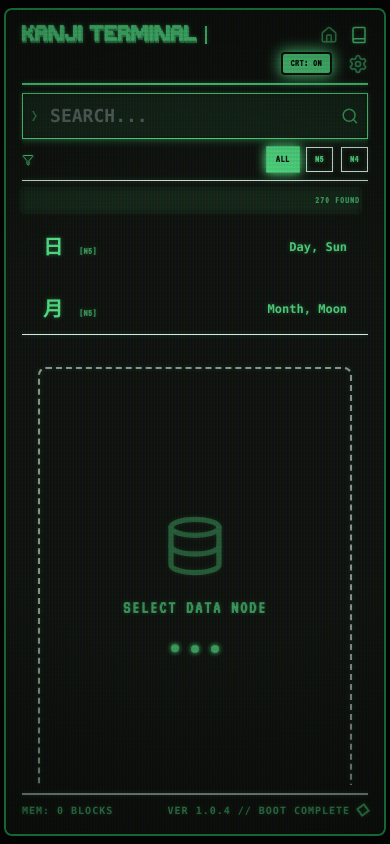
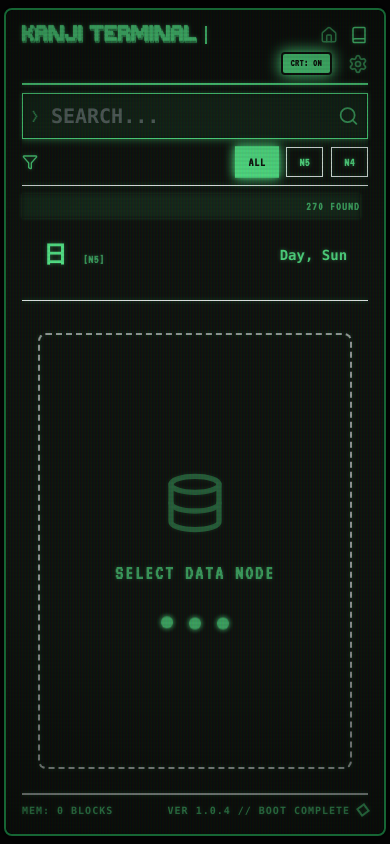
Before and after one commit to Emmjeyyyy/kanji-terminal, a React (Vite) app: page / in a window 390 px wide. Both pictures are taken after a click on the button 359 px from the left and 35 px from the top of the page. Built offline with nearby package versions, Linux system fonts and the light colour scheme.

Commit message:
feat(LearnMode): Adjust layout and styling for better usability
Refine the layout of the LearnMode component to improve responsiveness and visual appeal. This includes adjusting sidebar height on mobile, reducing gap sizes, and enhancing the search input's visual feedback.

```diff
--- a/components/LearnMode.tsx
+++ b/components/LearnMode.tsx
@@ -21,39 +21,39 @@ export const LearnMode: React.FC<LearnModeProps> = ({ progress }) => {
   });
 
   return (
-    <div className="h-full flex flex-col md:flex-row gap-4 md:gap-6 overflow-hidden">
-      {/* Sidebar List - Top on mobile (35% height), Left on desktop (33% width) */}
-      <div className="w-full md:w-1/3 h-[35%] md:h-full flex flex-col border-b md:border-b-0 md:border-r border-current/30 pb-2 md:pb-0 md:pr-4 min-h-0">
+    <div className="h-full flex flex-col md:flex-row gap-4 overflow-hidden">
+      {/* Sidebar List - Top on mobile (30% height), Left on desktop (33% width) */}
+      <div className="w-full md:w-1/3 h-[30%] md:h-full flex flex-col border-b md:border-b-0 md:border-r border-current/30 pb-2 md:pb-0 md:pr-4 min-h-0 shrink-0">
          <div className="mb-2 md:mb-4 flex flex-col gap-2 shrink-0">
-            {/* Improved Search Input */}
+            {/* Search Input */}
             <div className="relative group">
                 <div className="absolute -inset-0.5 bg-[var(--theme-color)] opacity-20 blur-sm transition-opacity group-focus-within:opacity-50"></div>
                 <div className="relative flex items-center bg-black/80 border border-current p-2 md:p-3 group-focus-within:shadow-[0_0_15px_var(--theme-color)] transition-shadow duration-300">
-                    <span className="mr-3 text-lg md:text-xl animate-pulse text-[var(--theme-color)]">{'>'}</span>
+                    <span className="mr-3 text-xl md:text-2xl animate-pulse text-[var(--theme-color)]">{'>'}</span>
                     <input
                         type="text"
                         placeholder="SEARCH..."
-                        className="w-full bg-transparent border-none font-mono text-lg md:text-xl focus:outline-none placeholder:opacity-50 uppercase text-[var(--theme-color)] font-bold"
+                        className="w-full bg-transparent border-none font-mono text-xl md:text-2xl focus:outline-none placeholder:opacity-50 uppercase text-[var(--theme-color)] font-bold"
                         value={searchTerm}
                         onChange={e => setSearchTerm(e.target.value)}
                         spellCheck={false}
                     />
-                    <Search className="w-5 h-5 md:w-6 md:h-6 opacity-70" />
+                    <Search className="w-6 h-6 md:w-7 md:h-7 opacity-70" />
                 </div>
             </div>
 
-            {/* Improved Filter Toggles */}
+            {/* Filter Toggles */}
             <div className="flex items-center justify-between border-b border-current/30 pb-2">
                 <div className="flex items-center gap-2 opacity-90">
-                    <Filter className="w-3 h-3 md:w-4 md:h-4" />
-                    <span className="text-xs uppercase tracking-widest hidden sm:inline font-bold">Filter</span>
+                    <Filter className="w-4 h-4" />
+                    <span className="text-xs md:text-sm uppercase tracking-widest hidden sm:inline font-bold">Filter</span>
                 </div>
                 <div className="flex gap-2">
                     {['ALL', 'N5', 'N4'].map(lvl => (
                         <button
                             key={lvl}
                             onClick={() => setFilterLevel(lvl as any)}
-                            className={`text-[10px] md:text-sm px-2 md:px-4 py-1 border transition-all uppercase duration-200 tracking-wider font-bold ${
+                            className={`text-xs md:text-sm px-3 md:px-4 py-1.5 border transition-all uppercase duration-200 tracking-wider font-bold ${
                                 filterLevel === lvl
                                 ? 'bg-[var(--theme-color)] text-black border-transparent shadow-[0_0_10px_var(--theme-color)] scale-105'
                                 : 'border-current/50 text-current hover:border-[var(--theme-color)] hover:shadow-[0_0_8px_var(--theme-color)] hover:bg-[var(--theme-color)]/10'
@@ -67,8 +67,8 @@ export const LearnMode: React.FC<LearnModeProps> = ({ progress }) => {
          </div>
 
          {/* List Items */}
-         <div className="flex-1 overflow-y-auto space-y-2 pr-2 custom-scrollbar min-h-0">
-            <div className="text-[10px] md:text-xs uppercase opacity-60 mb-2 tracking-widest text-right sticky top-0 bg-black/90 z-10 py-1 font-bold">
+         <div className="flex-1 overflow-y-auto space-y-1 pr-2 custom-scrollbar min-h-0">
+            <div className="text-xs uppercase opacity-60 mb-2 tracking-widest text-right sticky top-0 bg-black/90 z-10 py-1 font-bold">
                 {filtered.length} Found
             </div>
             {filtered.map(k => (
@@ -83,38 +83,41 @@ export const LearnMode: React.FC<LearnModeProps> = ({ progress }) => {
                 >
                     {selectedKanji?.id === k.id && <div className="absolute left-0 top-0 bottom-0 w-1.5 bg-[var(--theme-color)] shadow-[0_0_10px_var(--theme-color)]"></div>}
                     <div className="flex items-baseline gap-4 pl-2">
-                        <span className={`text-xl md:text-3xl font-bold font-mono transition-colors ${selectedKanji?.id === k.id ? 'text-[var(--theme-color)] crt-text-glow' : 'group-hover:text-[var(--theme-color)]'}`}>{k.char}</span>
-                        <span className="text-[10px] md:text-xs uppercase opacity-60 tracking-wider font-bold">[{k.level}]</span>
+                        <span className={`text-2xl md:text-4xl font-bold font-mono transition-colors ${selectedKanji?.id === k.id ? 'text-[var(--theme-color)] crt-text-glow' : 'group-hover:text-[var(--theme-color)]'}`}>{k.char}</span>
+                        <span className="text-xs md:text-sm uppercase opacity-60 tracking-wider font-bold">[{k.level}]</span>
                     </div>
-                    <span className="text-xs md:text-base opacity-90 group-hover:opacity-100 font-mono truncate max-w-[50%] text-right font-bold">{k.meaning}</span>
+                    <span className="text-sm md:text-lg opacity-90 group-hover:opacity-100 font-mono truncate max-w-[50%] text-right font-bold">{k.meaning}</span>
                 </button>
             ))}
             {filtered.length === 0 && (
                 <div className="text-center opacity-60 py-10 border border-dashed border-current/30">
-                    <div className="text-2xl md:text-3xl mb-2">?</div>
-                    <p className="text-xs uppercase font-bold">No Data</p>
+                    <div className="text-3xl mb-2">?</div>
+                    <p className="text-sm uppercase font-bold">No Data</p>
                 </div>
             )}
          </div>
       </div>
 
-      {/* Detail View - Bottom on mobile (65% height), Right on desktop (66% width) */}
-      <div className="flex-1 h-[65%] md:h-full overflow-y-auto pl-0 md:pl-2 custom-scrollbar min-h-0">
+      {/* Detail View - Bottom on mobile (70% height), Right on desktop (66% width) */}
+      <div className="flex-1 h-[70%] md:h-full pl-0 md:pl-2 min-h-0 flex flex-col overflow-hidden relative">
          {selectedKanji ? (
-             <div className="space-y-4 md:space-y-8 animate-in fade-in slide-in-from-right-4 duration-300 pb-4">
-                <div className="border-b-2 border-current pb-2 md:pb-4 flex justify-between items-end relative overflow-hidden shrink-0">
-                    <div className="absolute top-0 right-0 text-[6rem] md:text-[10rem] opacity-10 font-bold select-none pointer-events-none -mt-4 md:-mt-10 -mr-4 md:-mr-10 text-[var(--theme-color)]">{selectedKanji.char}</div>
+             <div className="flex flex-col h-full gap-3 md:gap-6 animate-in fade-in slide-in-from-right-4 duration-300 pb-1">
 
-                    <div className="relative z-10">
-                        <div className="flex items-center gap-2 md:gap-4 mb-2">
-                            <span className="text-[10px] md:text-sm bg-[var(--theme-color)] text-black px-2 md:px-3 py-1 font-bold rounded-sm inline-block tracking-widest shadow-[0_0_5px_var(--theme-color)]">JLPT {selectedKanji.level}</span>
-                            <span className="text-[10px] md:text-sm border border-current px-2 md:px-3 py-1 opacity-80 font-mono font-bold">ID: {selectedKanji.id.toUpperCase()}</span>
+                {/* Header Block: Larger Min Height */}
+                <div className="flex-[0_0_auto] border-b-2 border-current pb-4 flex justify-between items-stretch relative overflow-hidden min-h-[140px] md:min-h-[200px]">
+                    <div className="absolute top-0 right-0 text-[clamp(8rem,20vh,16rem)] opacity-10 font-bold select-none pointer-events-none -mt-6 -mr-6 text-[var(--theme-color)] leading-none">{selectedKanji.char}</div>
+
+                    <div className="relative z-10 flex flex-col justify-between">
+                        <div className="flex items-center gap-3 mb-2">
+                            <span className="text-xs md:text-sm bg-[var(--theme-color)] text-black px-2 py-0.5 font-bold rounded-sm inline-block tracking-widest shadow-[0_0_5px_var(--theme-color)]">JLPT {selectedKanji.level}</span>
+                            <span className="text-xs md:text-sm border border-current px-2 py-0.5 opacity-80 font-mono font-bold">ID: {selectedKanji.id.toUpperCase()}</span>
                         </div>
-                        <h2 className="text-6xl md:text-9xl font-bold leading-none crt-text-glow text-[var(--theme-color)]">{selectedKanji.char}</h2>
+                        {/* Scalable Main Char - Increased Size */}
+                        <h2 className="text-[clamp(6rem,16vh,12rem)] font-bold leading-none crt-text-glow text-[var(--theme-color)] mt-auto">{selectedKanji.char}</h2>
                     </div>
 
-                    <div className="text-right relative z-10 max-w-[50%] md:max-w-xl pr-4 md:pr-8 flex flex-col justify-end">
-                        <div className="text-2xl md:text-5xl font-bold mb-1 leading-tight">{selectedKanji.meaning}</div>
+                    <div className="text-right relative z-10 max-w-[60%] flex flex-col justify-between items-end pl-4">
+                        <div className="text-[clamp(2rem,5vh,4rem)] font-bold leading-tight break-words">{selectedKanji.meaning}</div>
 
                         {/* Mastery Progress Bar */}
                         {(() => {
@@ -123,32 +126,21 @@ export const LearnMode: React.FC<LearnModeProps> = ({ progress }) => {
                             const isMastered = count >= 100;
 
                             return (
-                                <div className="mt-3 md:mt-4 w-full">
+                                <div className="w-full max-w-[240px] mt-2">
                                     <div className="flex justify-end items-center gap-2 mb-1 opacity-90">
-                                        {isMastered && (
-                                            <span className="text-[8px] md:text-[10px] font-mono uppercase font-bold tracking-widest text-[var(--theme-color)] animate-pulse shadow-[0_0_5px_var(--theme-color)] px-1">
-                                                MASTERY ACHIEVED
-                                            </span>
+                                        {isMastered ? (
+                                            <span className="text-[10px] font-mono uppercase font-bold tracking-widest text-[var(--theme-color)] animate-pulse shadow-[0_0_5px_var(--theme-color)] px-1">MASTERY ACHIEVED</span>
+                                        ) : (
+                                            <span className="text-[10px] font-mono uppercase opacity-60 font-bold tracking-widest">SYNCING...</span>
                                         )}
-                                        {!isMastered && (
-                                            <span className="text-[8px] md:text-[10px] font-mono uppercase opacity-60 font-bold tracking-widest">
-                                                SYNCING...
-                                            </span>
-                                        )}
-                                        <span className="text-sm md:text-base font-mono font-bold leading-none">
-                                            {count}<span className="text-[10px] md:text-xs opacity-60">/100</span>
-                                        </span>
+                                        <span className="text-sm md:text-base font-mono font-bold leading-none">{count}<span className="text-[10px] opacity-60">/100</span></span>
                                     </div>
                                     <div className="h-3 md:h-4 w-full bg-black border border-current/40 p-0.5 relative">
-                                        {/* Background Grid Pattern */}
                                         <div className="absolute inset-0 opacity-20 bg-[linear-gradient(90deg,currentColor_1px,transparent_1px)] bg-[length:4px_100%]"></div>
-
-                                        {/* Progress Fill */}
                                         <div
                                             className={`h-full bg-[var(--theme-color)] transition-all duration-700 ease-out relative ${isMastered ? 'shadow-[0_0_10px_var(--theme-color)]' : 'opacity-80'}`}
                                             style={{ width: `${percent}%` }}
                                         >
-                                             {/* Scanline on bar */}
                                              <div className="absolute inset-0 bg-white/20 w-full h-full opacity-50 bg-[linear-gradient(0deg,transparent_50%,rgba(0,0,0,0.5)_50%)] bg-[length:100%_4px]"></div>
                                         </div>
                                     </div>
@@ -158,38 +150,40 @@ export const LearnMode: React.FC<LearnModeProps> = ({ progress }) => {
                     </div>
                 </div>
 
-                <div className="grid grid-cols-1 md:grid-cols-2 gap-4 md:gap-8">
-                    <div className="space-y-2 md:space-y-3 border border-current/30 p-4 md:p-6 bg-white/5 relative hover:border-[var(--theme-color)] hover:shadow-[0_0_15px_var(--theme-color)_inset] transition-all duration-300">
-                        <h3 className="absolute -top-3 left-4 bg-black px-3 text-xs md:text-sm uppercase tracking-widest text-[var(--theme-color)] border border-current/30 font-bold">Onyomi</h3>
-                        <div className="flex flex-wrap gap-2 md:gap-3 mt-2 md:mt-3">
+                {/* Readings: Larger Height & Text */}
+                <div className="grid grid-cols-1 md:grid-cols-2 gap-3 md:gap-6 shrink-0 flex-[0_0_auto]">
+                    <div className="space-y-2 border border-current/30 p-3 md:p-5 bg-white/5 relative hover:border-[var(--theme-color)] transition-all flex flex-col justify-center min-h-[80px] md:min-h-[100px]">
+                        <h3 className="absolute -top-2.5 left-3 bg-black px-2 text-xs md:text-sm uppercase tracking-widest text-[var(--theme-color)] border border-current/30 font-bold">Onyomi</h3>
+                        <div className="flex flex-wrap gap-2 md:gap-3 mt-1">
                             {selectedKanji.onyomi.map(r => (
-                                <span key={r} className="font-mono text-lg md:text-2xl px-2 md:px-4 py-1 md:py-1.5 border border-current/60 hover:bg-[var(--theme-color)] hover:text-black hover:shadow-[0_0_10px_var(--theme-color)] transition-all cursor-default font-bold">{r}</span>
+                                <span key={r} className="font-mono text-xl md:text-3xl px-3 py-1 border border-current/60 hover:bg-[var(--theme-color)] hover:text-black hover:shadow-[0_0_10px_var(--theme-color)] transition-all cursor-default font-bold">{r}</span>
                             ))}
                             {selectedKanji.onyomi.length === 0 && <span className="opacity-40 italic text-sm md:text-base">-- NO DATA --</span>}
                         </div>
                     </div>
-                    <div className="space-y-2 md:space-y-3 border border-current/30 p-4 md:p-6 bg-white/5 relative hover:border-[var(--theme-color)] hover:shadow-[0_0_15px_var(--theme-color)_inset] transition-all duration-300">
-                         <h3 className="absolute -top-3 left-4 bg-black px-3 text-xs md:text-sm uppercase tracking-widest text-[var(--theme-color)] border border-current/30 font-bold">Kunyomi</h3>
-                        <div className="flex flex-wrap gap-2 md:gap-3 mt-2 md:mt-3">
+                    <div className="space-y-2 border border-current/30 p-3 md:p-5 bg-white/5 relative hover:border-[var(--theme-color)] transition-all flex flex-col justify-center min-h-[80px] md:min-h-[100px]">
+                         <h3 className="absolute -top-2.5 left-3 bg-black px-2 text-xs md:text-sm uppercase tracking-widest text-[var(--theme-color)] border border-current/30 font-bold">Kunyomi</h3>
+                        <div className="flex flex-wrap gap-2 md:gap-3 mt-1">
                             {selectedKanji.kunyomi.map(r => (
-                                <span key={r} className="font-mono text-lg md:text-2xl px-2 md:px-4 py-1 md:py-1.5 border border-current/60 hover:bg-[var(--theme-color)] hover:text-black hover:shadow-[0_0_10px_var(--theme-color)] transition-all cursor-default font-bold">{r}</span>
+                                <span key={r} className="font-mono text-xl md:text-3xl px-3 py-1 border border-current/60 hover:bg-[var(--theme-color)] hover:text-black hover:shadow-[0_0_10px_var(--theme-color)] transition-all cursor-default font-bold">{r}</span>
                             ))}
                              {selectedKanji.kunyomi.length === 0 && <span className="opacity-40 italic text-sm md:text-base">-- NO DATA --</span>}
                         </div>
                     </div>
                 </div>
 
-                <div>
-                    <h3 className="uppercase tracking-widest text-xs md:text-base opacity-80 border-b border-current/30 pb-2 mb-2 md:mb-4 flex items-center justify-between font-bold">
+                {/* Vocabulary: Larger Text */}
+                <div className="flex-1 min-h-0 flex flex-col">
+                    <h3 className="uppercase tracking-widest text-sm md:text-base opacity-80 border-b border-current/30 pb-2 mb-3 flex items-center justify-between font-bold shrink-0">
                         <span>Vocabulary Matrix</span>
-                        <span className="text-[10px] md:text-xs">{selectedKanji.examples.length} ENTRIES</span>
+                        <span className="text-xs md:text-sm">{selectedKanji.examples.length} ENTRIES</span>
                     </h3>
-                    <div className="grid gap-2 md:gap-4">
+                    <div className="flex-1 overflow-y-auto custom-scrollbar pr-2 grid gap-3 auto-rows-min content-start">
                         {selectedKanji.examples.map((ex, i) => (
-                            <div key={i} className="flex flex-col md:flex-row md:items-center justify-between p-3 md:p-5 border-l-4 border-current/30 bg-white/5 hover:bg-white/10 hover:border-[var(--theme-color)] hover:shadow-[0_0_15px_var(--theme-color)_inset] transition-all group gap-1 md:gap-2">
-                                <div className="flex items-baseline gap-2 md:gap-5">
-                                    <span className="text-lg md:text-3xl font-bold text-current group-hover:crt-text-glow transition-all">{ex.word}</span>
-                                    <span className="text-xs md:text-base opacity-80 font-mono font-bold">[{ex.reading}]</span>
+                            <div key={i} className="flex flex-col sm:flex-row sm:items-center justify-between p-3 md:p-4 border-l-4 border-current/30 bg-white/5 hover:bg-white/10 hover:border-[var(--theme-color)] transition-all group gap-2">
+                                <div className="flex items-baseline gap-3 md:gap-6">
+                                    <span className="text-xl md:text-2xl font-bold text-current group-hover:crt-text-glow transition-all">{ex.word}</span>
+                                    <span className="text-sm md:text-lg opacity-80 font-mono font-bold">[{ex.reading}]</span>
                                 </div>
                                 <span className="text-sm md:text-lg font-bold opacity-90">{ex.meaning}</span>
                             </div>
@@ -199,12 +193,12 @@ export const LearnMode: React.FC<LearnModeProps> = ({ progress }) => {
              </div>
          ) : (
             <div className="h-full flex flex-col items-center justify-center opacity-60 border-2 border-dashed border-current/30 rounded-lg m-4 md:m-8 hover:border-[var(--theme-color)] hover:opacity-90 transition-all duration-500 hover:shadow-[0_0_20px_var(--theme-color)_inset]">
-                <Database className="w-16 h-16 md:w-32 md:h-32 mb-4 md:mb-8 opacity-60 animate-pulse" />
-                <p className="text-lg md:text-2xl font-bold uppercase tracking-widest text-center">Select Data Node</p>
-                <div className="mt-6 md:mt-10 flex gap-3">
-                    <span className="w-2 h-2 md:w-3 md:h-3 bg-[var(--theme-color)] rounded-full animate-bounce shadow-[0_0_5px_var(--theme-color)]" style={{ animationDelay: '0s' }}></span>
-                    <span className="w-2 h-2 md:w-3 md:h-3 bg-[var(--theme-color)] rounded-full animate-bounce shadow-[0_0_5px_var(--theme-color)]" style={{ animationDelay: '0.2s' }}></span>
-                    <span className="w-2 h-2 md:w-3 md:h-3 bg-[var(--theme-color)] rounded-full animate-bounce shadow-[0_0_5px_var(--theme-color)]" style={{ animationDelay: '0.4s' }}></span>
+                <Database className="w-16 h-16 md:w-32 md:h-32 mb-6 opacity-60 animate-pulse" />
+                <p className="text-xl md:text-3xl font-bold uppercase tracking-widest text-center">Select Data Node</p>
+                <div className="mt-8 md:mt-12 flex gap-4">
+                    <span className="w-3 h-3 bg-[var(--theme-color)] rounded-full animate-bounce shadow-[0_0_5px_var(--theme-color)]" style={{ animationDelay: '0s' }}></span>
+                    <span className="w-3 h-3 bg-[var(--theme-color)] rounded-full animate-bounce shadow-[0_0_5px_var(--theme-color)]" style={{ animationDelay: '0.2s' }}></span>
+                    <span className="w-3 h-3 bg-[var(--theme-color)] rounded-full animate-bounce shadow-[0_0_5px_var(--theme-color)]" style={{ animationDelay: '0.4s' }}></span>
                 </div>
             </div>
          )}
```
